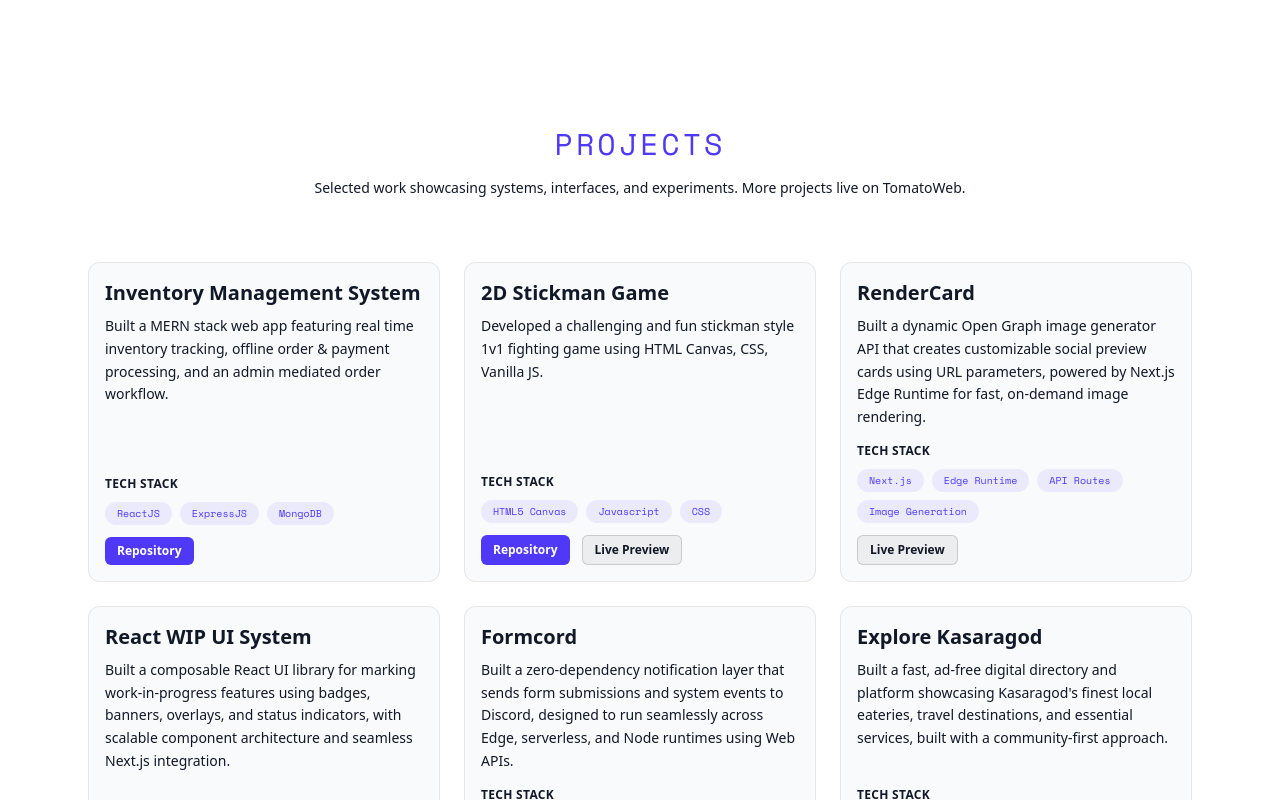
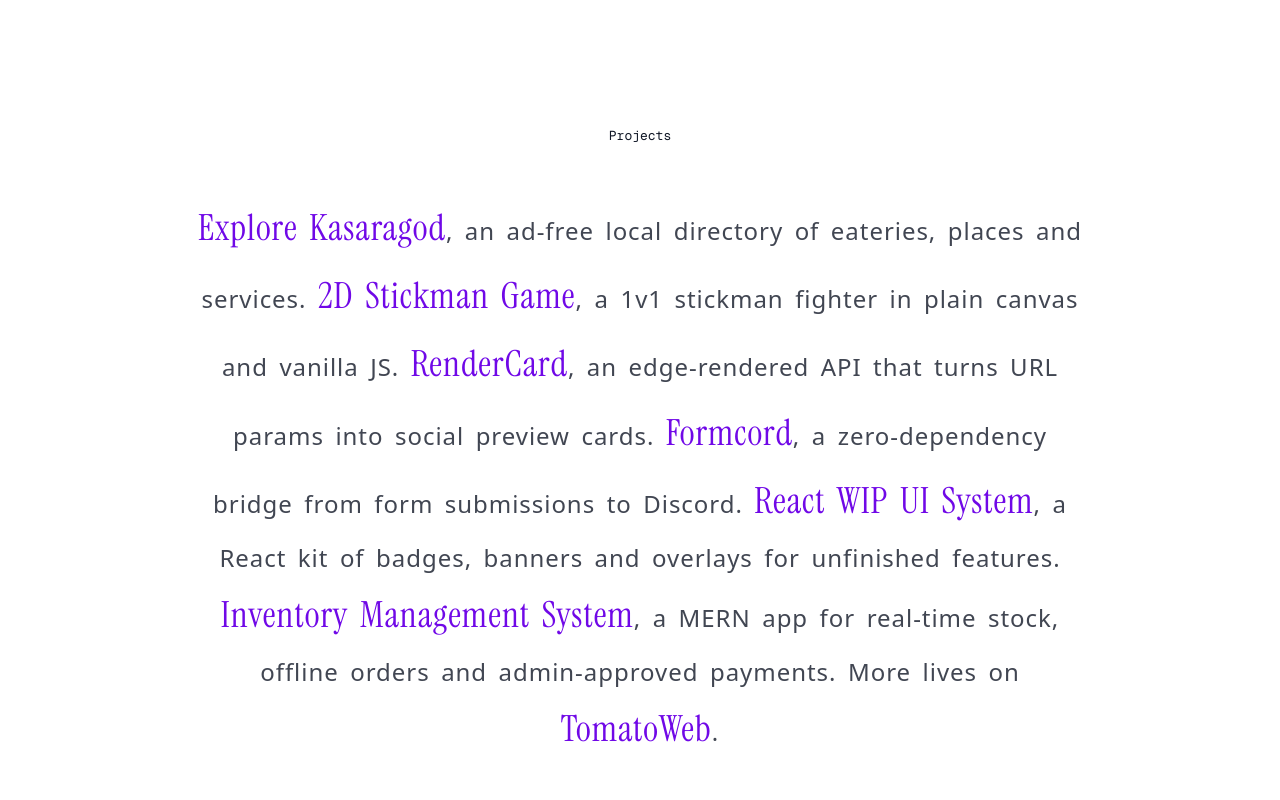
Before and after one commit to ioNihal/portfolio-two, a Next.js app: page / in a window 1280 px wide. Shown: the part 1740-2540 px from the top of the page. Built offline with nearby package versions, Linux system fonts and the light colour scheme.

Commit message:
refactor(projects): redesign section as inline text paragraph
- Replace card grid with single flowing paragraph of linked titles
- Add Instrument Serif via layout font variable, map to font-serif
- Extract AccentLink, trim project data to title/desc/href
- Reorder projects by visual impact

```diff
--- a/app/globals.css
+++ b/app/globals.css
@@ -95,6 +95,7 @@
   --font-condensed: var(--font-anton);
   --font-future: var(--font-michroma);
   --font-digital: var(--font-space-mono);
+  --font-serif: var(--font-instrument-serif);
 
   --animate-wiggle: wiggle 3s ease-in-out infinite;
 }
--- a/app/layout.jsx
+++ b/app/layout.jsx
@@ -1,4 +1,4 @@
-import { Anton, Geist, Geist_Mono, Michroma, Space_Mono } from "next/font/google";
+import { Anton, Geist, Geist_Mono, Instrument_Serif, Michroma, Space_Mono } from "next/font/google";
 import "./globals.css";
 import JsonLd from "@/components/JsonLd";
 import FooterSection from "@/components/FooterSection/FooterSection";
@@ -36,6 +36,12 @@ const spaceMono = Space_Mono({
   subsets: ["latin"],
   weight: ["400", "700"],
 })
+
+const instrumentSerif = Instrument_Serif({
+  variable: "--font-instrument-serif",
+  subsets: ["latin"],
+  weight: ["400"],
+});
 
 
 export const metadata = {
@@ -105,7 +111,7 @@ export default function RootLayout({ children }) {
   return (
     <html lang="en" suppressHydrationWarning>
       <body
-        className={`${geistSans.variable} ${geistMono.variable} ${anton.variable} ${microma.variable} ${spaceMono.variable} antialiased`}
+        className={`${geistSans.variable} ${geistMono.variable} ${instrumentSerif.variable} ${anton.variable} ${microma.variable} ${spaceMono.variable} antialiased`}
       >
         <ThemeProvider>
           <ThemeToggle />
--- a/components/ProjectSection/ProjectSection.jsx
+++ b/components/ProjectSection/ProjectSection.jsx
@@ -1,124 +1,76 @@
 import Link from "next/link";
 
-
-
-const projectsMock = [
+const projects = [
     {
-        id: 0,
-        title: "Inventory Management System",
-        desc: "Built a MERN stack web app featuring real time inventory tracking, offline order & payment processing, and an admin mediated order workflow.",
-        tech: ["ReactJS", "ExpressJS", "MongoDB"],
-        repo: "https://github.com/ioNihal/sims-dashboard-front",
-        preview: null,
+        title: "Explore Kasaragod",
+        desc: "an ad-free local directory of eateries, places and services",
+        href: "https://explorekasaragod.org",
     },
     {
-        id: 1,
         title: "2D Stickman Game",
-        desc: "Developed a challenging and fun stickman style 1v1 fighting game using HTML Canvas, CSS, Vanilla JS.",
-        tech: ["HTML5 Canvas", "Javascript", "CSS"],
-        repo: "https://github.com/ioNihal/Game2D",
-        preview: "https://ionihal.github.io/game2dsite",
+        desc: "a 1v1 stickman fighter in plain canvas and vanilla JS",
+        href: "https://ionihal.github.io/game2dsite",
     },
     {
-        id: 2,
         title: "RenderCard",
-        desc: "Built a dynamic Open Graph image generator API that creates customizable social preview cards using URL parameters, powered by Next.js Edge Runtime for fast, on-demand image rendering.",
-        tech: ["Next.js", "Edge Runtime", "API Routes", "Image Generation"],
-        repo: null,
-        preview: "https://rendercard.vercel.app",
+        desc: "an edge-rendered API that turns URL params into social preview cards",
+        href: "https://rendercard.vercel.app",
     },
     {
-        id: 3,
-        title: "React WIP UI System",
-        desc: "Built a composable React UI library for marking work-in-progress features using badges, banners, overlays, and status indicators, with scalable component architecture and seamless Next.js integration.",
-        tech: ["Next.js", "React", "Component Architecture"],
-        repo: "https://github.com/ioNihal/react-wip-ui",
-        preview: "https://react-wip-ui.vercel.app",
+        title: "Formcord",
+        desc: "a zero-dependency bridge from form submissions to Discord",
+        href: "https://formcord.vercel.app",
     },
     {
-        id: 5,
-        title: "Formcord",
-        desc: "Built a zero-dependency notification layer that sends form submissions and system events to Discord, designed to run seamlessly across Edge, serverless, and Node runtimes using Web APIs.",
-        tech: ["Next.js", "Edge Runtime", "Node.js", "Web APIs", "Discord API"],
-        repo: "https://github.com/ioNihal/formcord",
-        preview: "https://formcord.vercel.app",
+        title: "React WIP UI System",
+        desc: "a React kit of badges, banners and overlays for unfinished features",
+        href: "https://react-wip-ui.vercel.app",
     },
     {
-        id: 6,
-        title: "Explore Kasaragod",
-        desc: "Built a fast, ad-free digital directory and platform showcasing Kasaragod's finest local eateries, travel destinations, and essential services, built with a community-first approach.",
-        tech: ["Next.js", "TypeScript", "Tailwind CSS", "Prisma", "PostgreSQL"],
-        repo: null,
-        preview: "https://explorekasaragod.org",
-    }
-]
+        title: "Inventory Management System",
+        desc: "a MERN app for real-time stock, offline orders and admin-approved payments",
+        href: "https://github.com/ioNihal/sims-dashboard-front",
+    },
+];
+
+function AccentLink({ href, children }) {
+    return (
+        <Link
+            href={href}
+            target="_blank"
+            rel="noopener noreferrer"
+            className="font-serif text-[1.5em] text-violet-700 underline-offset-4 transition-colors hover:text-violet-900 hover:underline focus-visible:underline dark:text-violet-400 dark:hover:text-violet-300"
+        >
+            {children}
+        </Link>
+    );
+}
 
 export default function ProjectSection() {
     return (
-        <section id="projects" aria-labelledby="projects-heading" className="relative w-full bg-background py-24">
-            <div className="mx-auto mb-16 max-w-7xl px-6 text-center">
-                <h2 id="projects-heading"
-                    className="font-digital text-2xl tracking-widest text-indigo-600 dark:text-indigo-400 sm:text-3xl">
-                    PROJECTS
+        <section
+            id="projects"
+            aria-labelledby="projects-heading"
+            className="w-full bg-background px-6 py-24"
+        >
+            <div className="mx-auto max-w-4xl">
+                <h2
+                    id="projects-heading"
+                    className="mb-12 text-center font-mono text-[13px] font-normal text-muted"
+                >
+                    Projects
                 </h2>
-                <p className="mt-4 text-sm text-muted">
-                    Selected work showcasing systems, interfaces, and experiments.
-                    More projects live on{" "}
-                    <Link href="https://tomatoweb.site" className="text-foreground underline-offset-2 hover:underline"
-                        target="_blank" rel="noopener noreferrer" >
-                        TomatoWeb
-                    </Link>
-                    .
+
+                <p className="text-balance text-center text-lg leading-[1.9] tracking-[0.02em] text-foreground/80 [word-spacing:0.12em] sm:text-xl sm:tracking-[0.03em] md:text-2xl lg:tracking-[0.04em] lg:[word-spacing:0.18em]">
+                    {projects.map(({ title, desc, href }) => (
+                        <span key={title}>
+                            <AccentLink href={href}>{title}</AccentLink>, {desc}.{" "}
+                        </span>
+                    ))}
+                    More lives on{" "}
+                    <AccentLink href="https://tomatoweb.site">TomatoWeb</AccentLink>.
                 </p>
             </div>
-
-            <ul aria-label="Project list" className="mx-auto grid max-w-6xl grid-cols-1 gap-6 px-6 sm:grid-cols-2 lg:grid-cols-3">
-                {projectsMock.map((project) => (
-                    <li key={project.id} className="group flex h-full flex-col rounded-xl border border-border-main bg-card p-4 transition
-                       hover:border-indigo-500/40 hover:bg-card-hover focus-within:border-indigo-500/40">
-
-                        <h3 className="text-xl font-semibold text-foreground">
-                            {project.title}
-                        </h3>
-
-                        <p className="mt-2 flex-1 text-sm leading-relaxed text-muted">
-                            {project.desc}
-                        </p>
-
-                        <div className="mt-2">
-                            <span className="text-xs font-semibold uppercase tracking-wide text-subtle">
-                                Tech Stack
-                            </span>
-                            <ul className="mt-2 flex flex-wrap gap-2">
-                                {project.tech.map((t) => (
-                                    <li key={t}
-                                        className="rounded-full bg-indigo-500/10 px-3 py-1 text-[10px] font-digital font-medium text-indigo-600 dark:text-indigo-300 dark:bg-indigo-500/15">
-                                        {t}
-                                    </li>
-                                ))}
-                            </ul>
-                        </div>
-
-                        <div className="mt-3 flex gap-3">
-                            {project.repo && (
-                                <Link href={project.repo} aria-label={`View ${project.title} repository on GitHub`}
-                                    className="inline-flex items-center justify-center rounded-md bg-indigo-600 px-3 py-1.5 text-xs font-semibold text-white
-                                transition hover:bg-indigo-700 focus-visible:outline focus-visible:outline-indigo-400">
-                                    Repository
-                                </Link>
-                            )}
-
-                            {project.preview && (
-                                <Link href={project.preview} aria-label={`View live preview of ${project.title}`}
-                                    className="inline-flex items-center justify-center rounded-md border border-btn-border bg-btn-sec px-3 py-1.5 text-xs font-semibold text-foreground
-                                    transition hover:bg-btn-sec-hover focus-visible:outline focus-visible:outline-indigo-400">
-                                    Live Preview
-                                </Link>
-                            )}
-                        </div>
-                    </li>
-                ))}
-            </ul>
         </section>
     );
 }
```
